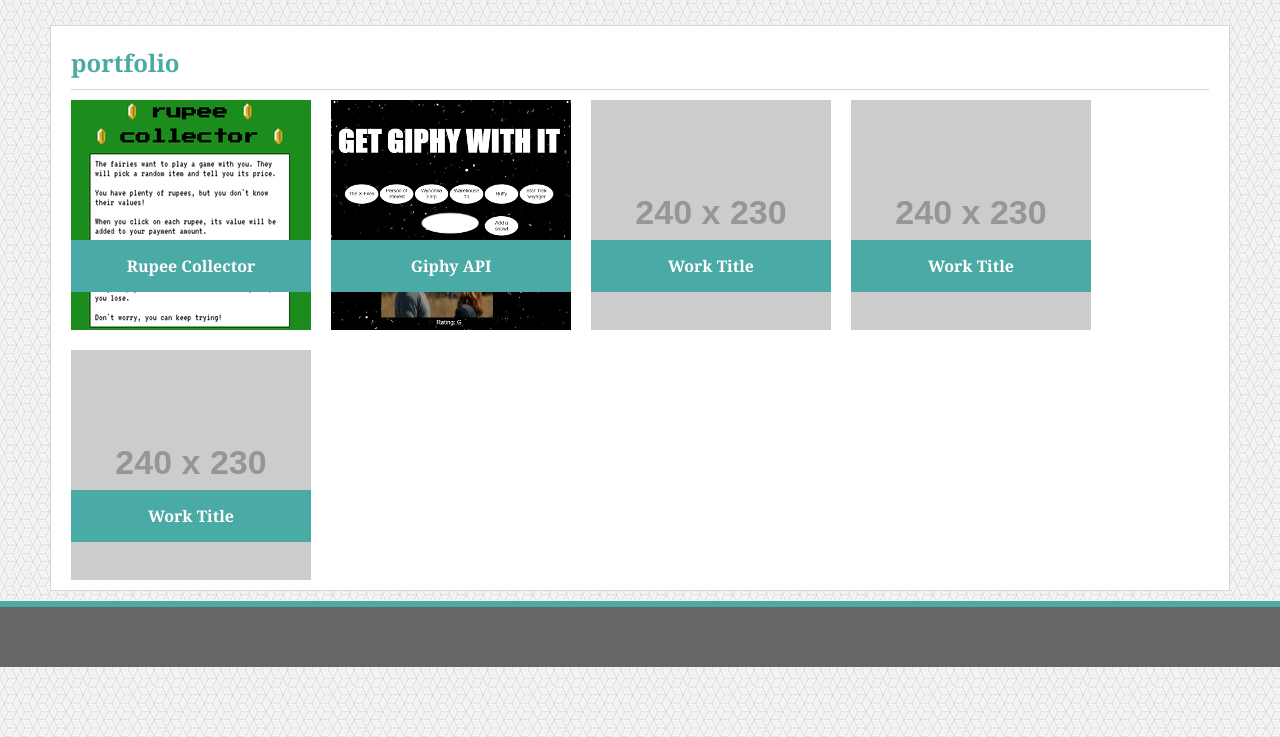
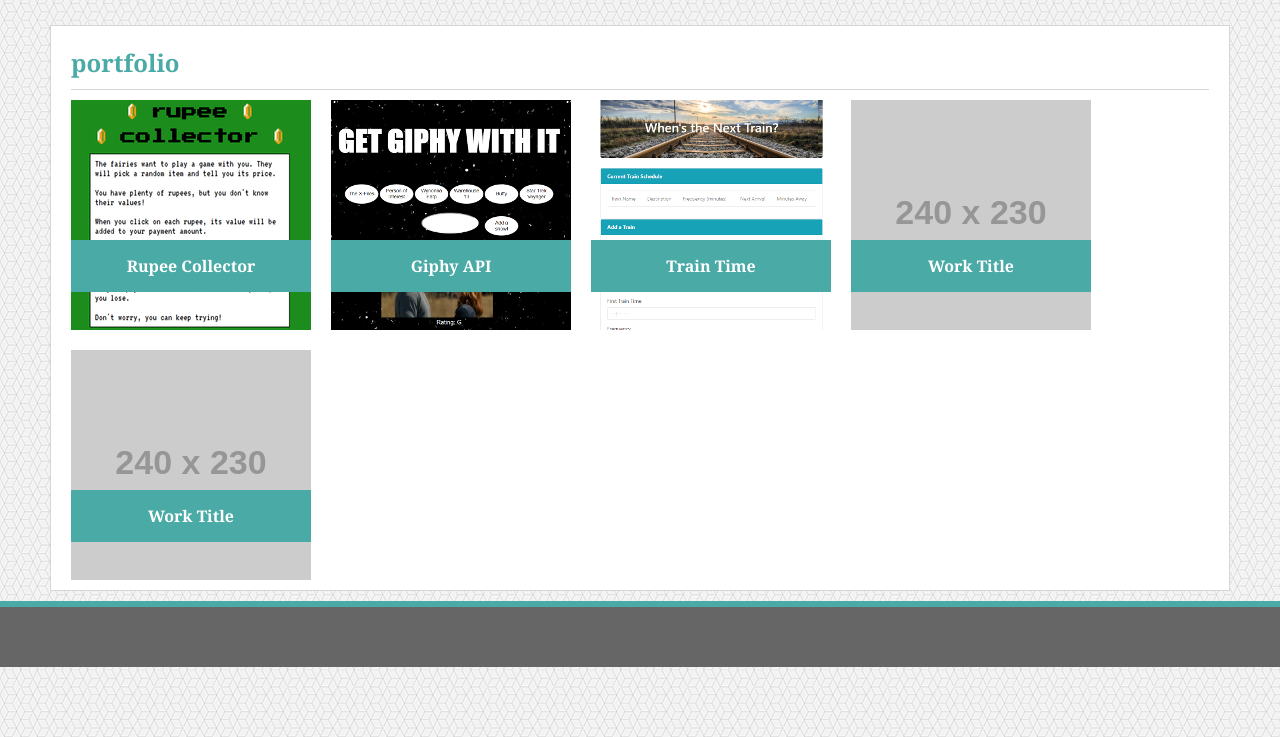
Before and after one commit to enigmatic-agent-scully/Basic-Portfolio, a plain HTML site: page portfolio.html in a window 1280 px wide. Shown: the part 63-800 px from the top of the page. Drawn offline with Linux system fonts and the light colour scheme; placeholder pictures from the web are drawn by us.

Commit message:
added train time!

```diff
--- a/assets/css/style.css
+++ b/assets/css/style.css
@@ -95,6 +95,9 @@ p {
 #giphy {
   background-image: url(../images/giphy.png)
 }
+#choochoo {
+  background-image: url(../images/traintime.png);
+}
 h3 {
   font-size: 16px;
   text-align: center;
@@ -107,7 +110,6 @@ h3 {
 }
 .contactme {
   padding: 10px;
-
 }
 #name, #email {
   width: 100%;
--- a/portfolio.html
+++ b/portfolio.html
@@ -31,8 +31,8 @@
                 <a href="https://enigmatic-agent-scully.github.io/giphy-homework/" class="work" id="giphy">
                     <h3>Giphy API</h3>
                 </a>
-                <a href="#" class="work">
-                    <h3>Work Title</h3>
+                <a href="https://enigmatic-agent-scully.github.io/train-time/" class="work" id="choochoo">
+                    <h3>Train Time</h3>
                 </a>
                 <a href="#" class="work">
                     <h3>Work Title</h3>
```
Also changed, not shown: assets/images/traintime.png (added).
